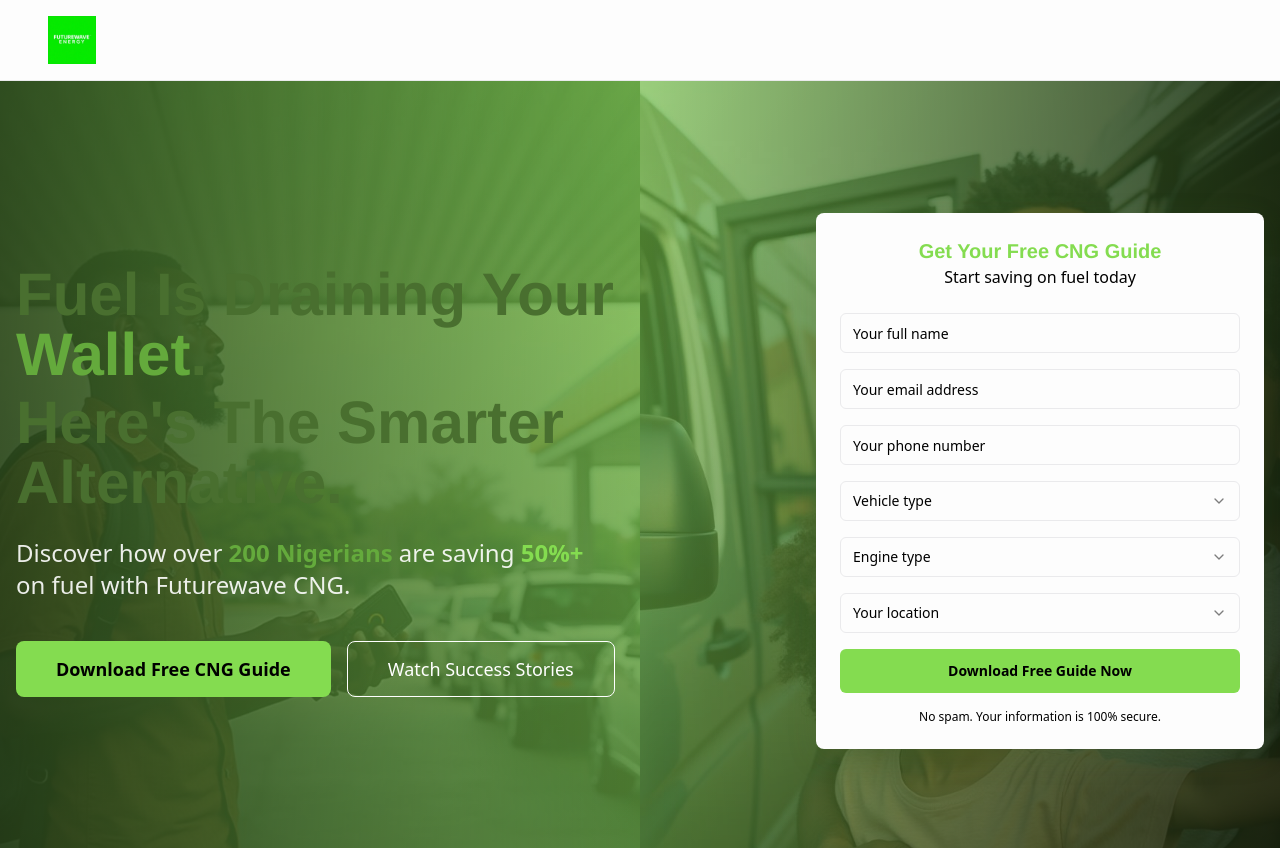
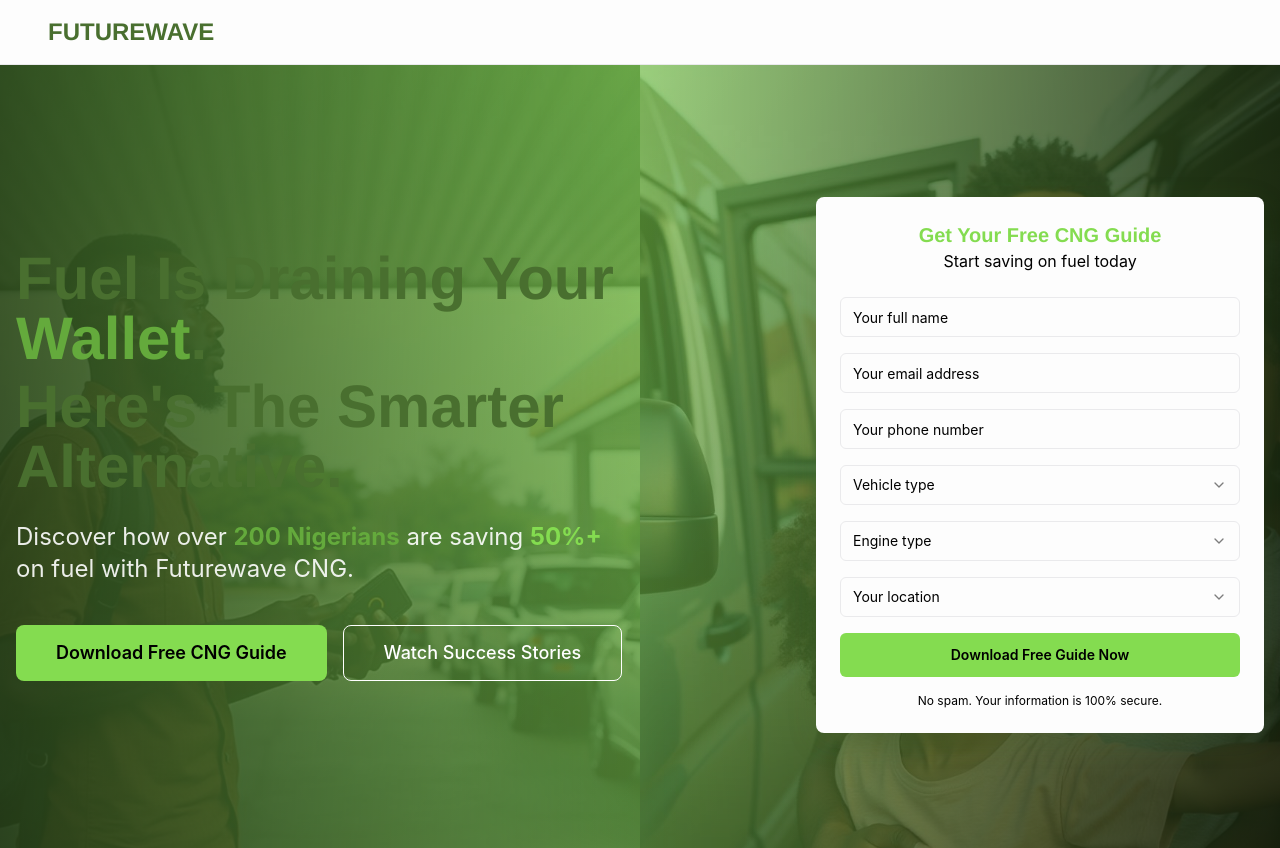
Before and after one commit to futurewavecng/fuel-saver-funnel, a React (Vite) app: page / in a window 1280 px wide. Shown: the top 848 px of the page. Built offline with nearby package versions, Linux system fonts and the light colour scheme.

Commit message:
Apply Brand Styling and Logo
Updated website with new brand colors, fonts, and styles for headings, body text, buttons, and sections. Aligned the site logo to the left in the header and ensured it scales proportionally.

```diff
--- a/src/components/Header.tsx
+++ b/src/components/Header.tsx
@@ -1,15 +1,11 @@
-import futurewave from "@/assets/futurewave-logo.png";
+import { Logo } from "./Logo";
 
 export const Header = () => {
   return (
     <header className="w-full py-4 px-4 bg-background border-b border-border">
       <div className="container mx-auto">
-        <div className="flex items-center">
-          <img
-            src={futurewave}
-            alt="Futurewave Energy Solutions"
-            className="h-8 md:h-12 w-auto object-contain"
-          />
+        <div className="flex items-center justify-start">
+          <Logo />
         </div>
       </div>
     </header>
--- /dev/null
+++ b/src/components/Logo.tsx
@@ -0,0 +1,7 @@
+export const Logo = () => {
+  return (
+    <div className="text-secondary font-helvetica font-bold text-xl md:text-2xl">
+      FUTUREWAVE
+    </div>
+  );
+};
--- a/src/components/ui/button.tsx
+++ b/src/components/ui/button.tsx
@@ -9,17 +9,17 @@ const buttonVariants = cva(
   {
     variants: {
       variant: {
-        default: "bg-primary text-primary-foreground hover:bg-accent hover:text-accent-foreground rounded-lg transition-all duration-300",
+        default: "bg-primary text-primary-foreground hover:bg-accent hover:text-background rounded-lg transition-all duration-300",
         destructive:
           "bg-destructive text-destructive-foreground hover:bg-destructive/90 rounded-lg",
         outline:
-          "border border-primary text-primary bg-transparent hover:bg-accent hover:text-accent-foreground rounded-lg transition-all duration-300",
+          "border border-primary text-primary bg-transparent hover:bg-accent hover:text-background rounded-lg transition-all duration-300",
         secondary:
           "bg-secondary text-secondary-foreground hover:bg-secondary-hover rounded-lg transition-all duration-300",
         ghost: "hover:bg-accent hover:text-accent-foreground rounded-lg",
         link: "text-primary underline-offset-4 hover:underline",
-        cta: "bg-primary text-primary-foreground hover:bg-accent hover:text-accent-foreground rounded-lg transition-all duration-300 font-semibold",
-        savings: "bg-accent text-accent-foreground hover:bg-primary hover:text-primary-foreground rounded-lg transition-all duration-300 font-semibold",
+        cta: "bg-primary text-primary-foreground hover:bg-accent hover:text-background rounded-lg transition-all duration-300 font-semibold",
+        savings: "bg-accent text-background hover:bg-primary hover:text-primary-foreground rounded-lg transition-all duration-300 font-semibold",
       },
       size: {
         default: "h-10 px-4 py-2",
--- a/src/index.css
+++ b/src/index.css
@@ -4,8 +4,8 @@
 
 /* Futurewave Energy Solutions Brand Design System */
 
-@import url('https://fonts.googleapis.com/css2?family=Avenir:wght@300;400;500;600;700;800;900&display=swap');
-@import url('https://fonts.googleapis.com/css2?family=Helvetica:wght@300;400;500;600;700;800;900&display=swap');
+@import url('https://fonts.googleapis.com/css2?family=Inter:ital,wght@0,300;0,400;0,500;0,600;0,700;0,800;0,900;1,300;1,400;1,500;1,600;1,700;1,800;1,900&display=swap');
+@import url('https://fonts.googleapis.com/css2?family=Helvetica+Neue:ital,wght@0,300;0,400;0,500;0,600;0,700;0,800;0,900;1,300;1,400;1,500;1,600;1,700;1,800;1,900&display=swap');
 
 @layer base {
   :root {
--- a/tailwind.config.ts
+++ b/tailwind.config.ts
@@ -19,8 +19,8 @@ export default {
 		},
 		extend: {
 			fontFamily: {
-				'avenir': ['Avenir', 'system-ui', 'sans-serif'],
-				'helvetica': ['Helvetica', 'Arial', 'sans-serif'],
+				'avenir': ['Inter', 'system-ui', 'sans-serif'],
+				'helvetica': ['Helvetica Neue', 'Helvetica', 'Arial', 'sans-serif'],
 			},
 			colors: {
 				border: 'hsl(var(--border))',
```
Also changed, not shown: src/assets/futurewave-logo-clean.png (added).
